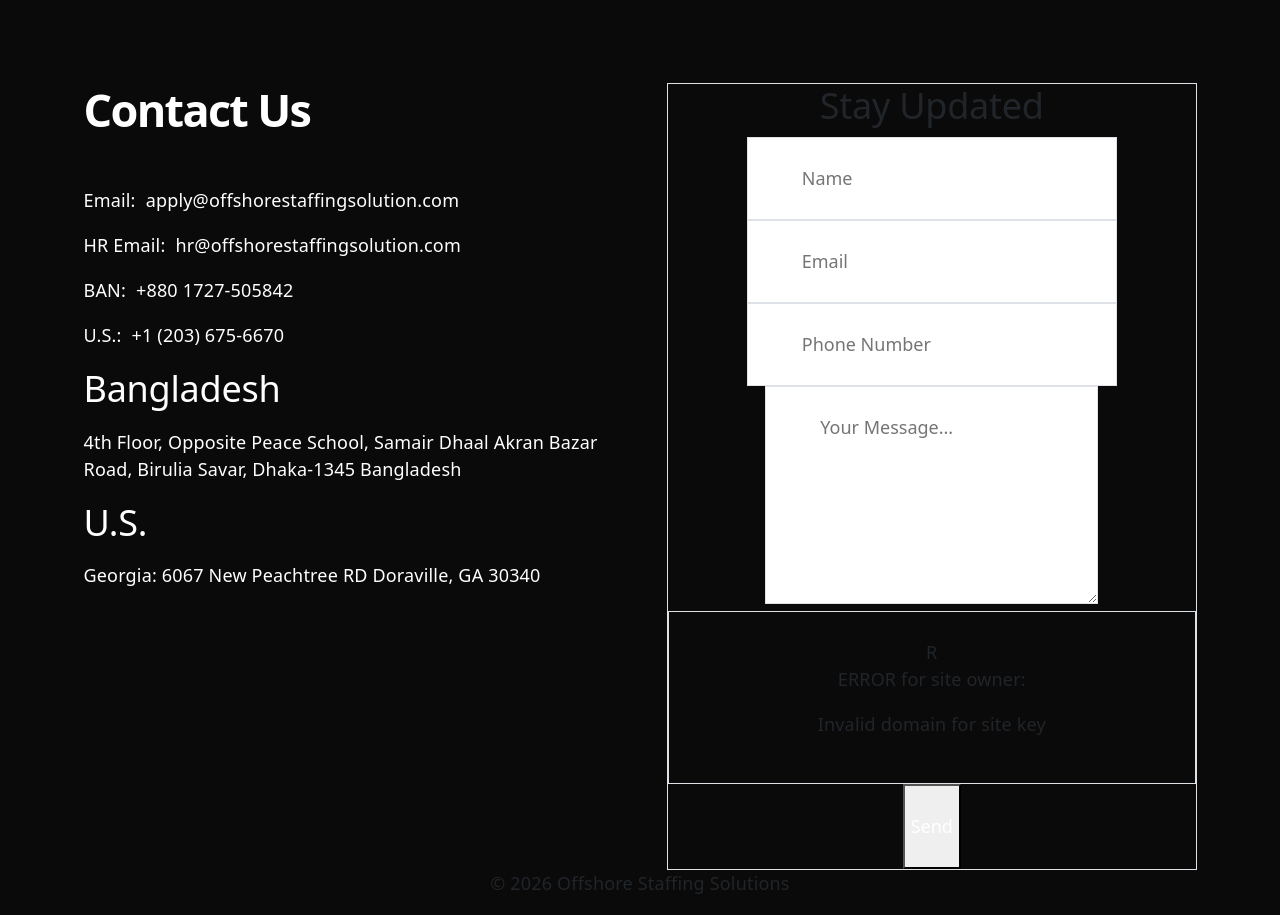
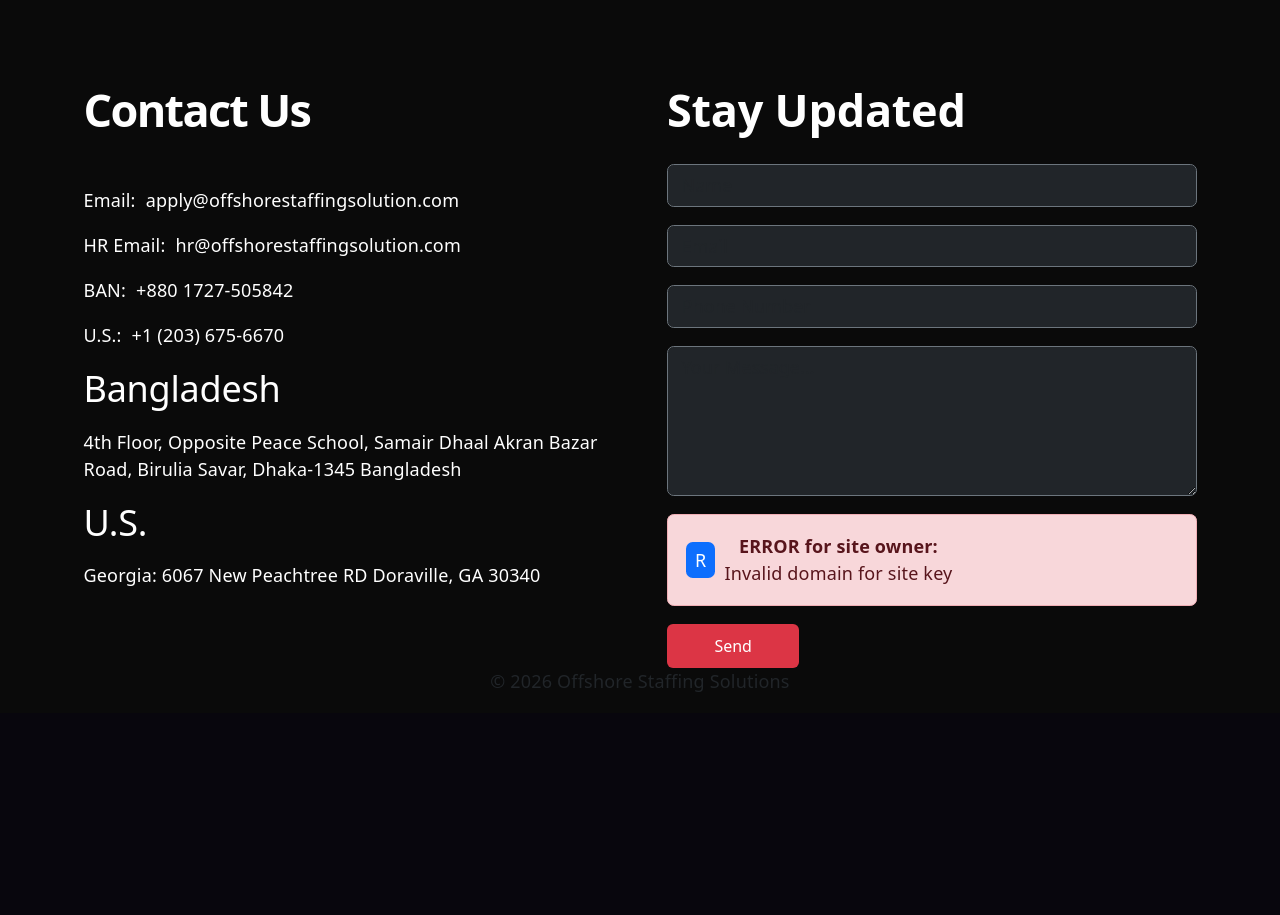
Before and after one commit to rakibhosain2302/SPA-System, a React (Vite) app: page / in a window 1280 px wide. Shown: the part 6340-7255 px from the top of the page. After the commit the page ends 7053 px from the top, so only its background shows below. Built offline with nearby package versions, Linux system fonts and the light colour scheme.

Commit message:
SPA Contract Section Contract form  Implement

```diff
--- a/src/App.css
+++ b/src/App.css
@@ -544,3 +544,12 @@
   align-items: center;
   gap: 10px;
 }
+
+.contact-section-right h2 {
+  font-size: 45px;
+  font-weight: 700;
+  color: var(--text-color);
+  text-align: left;
+  margin-bottom: 20px;
+
+}
--- a/src/components/Contract.jsx
+++ b/src/components/Contract.jsx
@@ -78,72 +78,81 @@
 
                 {/* Right Side - Form */}
                 <div className="col-md-6 contact-section-right">
-                    <div className="bg-zinc-950 border border-zinc-800 rounded-2xl p-8">
-                        <h2 className="text-3xl font-bold mb-8">Stay Updated</h2>
+                    <div>
+                        <h2 className="fw-bold mb-4">Stay Updated</h2>
 
-                        <form onSubmit={handleSubmit} className="space-y-6">
-                            <div>
+                        <form onSubmit={handleSubmit}>
+
+                            {/* Name */}
+                            <div className="mb-3">
                                 <input
                                     type="text"
                                     name="name"
                                     value={formData.name}
                                     onChange={handleChange}
                                     placeholder="Name"
-                                    className="w-full bg-zinc-900 border border-zinc-700 rounded-xl px-5 py-4 text-white placeholder-gray-500 focus:outline-none focus:border-blue-600 transition-all"
+                                    className="form-control bg-dark text-white border-secondary"
                                     required
                                 />
                             </div>
 
-                            <div>
+                            {/* Email */}
+                            <div className="mb-3">
                                 <input
                                     type="email"
                                     name="email"
                                     value={formData.email}
                                     onChange={handleChange}
                                     placeholder="Email"
-                                    className="w-full bg-zinc-900 border border-zinc-700 rounded-xl px-5 py-4 text-white placeholder-gray-500 focus:outline-none focus:border-blue-600 transition-all"
+                                    className="form-control bg-dark text-white border-secondary"
                                     required
                                 />
                             </div>
 
-                            <div>
+                            {/* Phone */}
+                            <div className="mb-3">
                                 <input
                                     type="tel"
                                     name="phone"
                                     value={formData.phone}
                                     onChange={handleChange}
                                     placeholder="Phone Number"
-                                    className="w-full bg-zinc-900 border border-zinc-700 rounded-xl px-5 py-4 text-white placeholder-gray-500 focus:outline-none focus:border-blue-600 transition-all"
+                                    className="form-control bg-dark text-white border-secondary"
                                 />
                             </div>
 
-                            <div>
+                            {/* Message */}
+                            <div className="mb-3">
                                 <textarea
                                     name="message"
                                     value={formData.message}
                                     onChange={handleChange}
                                     placeholder="Your Message..."
-                                    rows="6"
-                                    className="w-full bg-zinc-900 border border-zinc-700 rounded-2xl px-5 py-4 text-white placeholder-gray-500 focus:outline-none focus:border-blue-600 transition-all resize-y"
+                                    rows="5"
+                                    className="form-control bg-dark text-white border-secondary"
                                     required
                                 ></textarea>
                             </div>
 
-                            {/* reCAPTCHA Error Message (as shown in your image) */}
-                            <div className="bg-white/10 border border-red-500/30 rounded-xl p-4 text-red-400 text-sm flex items-center gap-3">
-                                <div className="w-6 h-6 bg-blue-600 rounded flex items-center justify-center text-xs font-bold">R</div>
+                            {/* Error Box */}
+                            <div className="alert alert-danger d-flex align-items-center gap-2">
+                                <div className="bg-primary text-white px-2 py-1 rounded">R</div>
                                 <div>
-                                    <p className="font-medium">ERROR for site owner:</p>
-                                    <p>Invalid domain for site key</p>
+                                    <strong>ERROR for site owner:</strong><br />
+                                    Invalid domain for site key
                                 </div>
                             </div>
 
-                            <button
-                                type="submit"
-                                className="w-full bg-red-600 hover:bg-red-700 transition-colors text-white font-semibold py-4 rounded-xl text-lg"
-                            >
-                                Send
-                            </button>
+                            {/* Button */}
+                            <div className="text-start">
+                                <button
+                                    type="submit"
+                                    className="btn btn-danger w-25"
+                                >
+                                    Send
+                                </button>
+                            </div>
+
                         </form>
                     </div>
                 </div>
```
